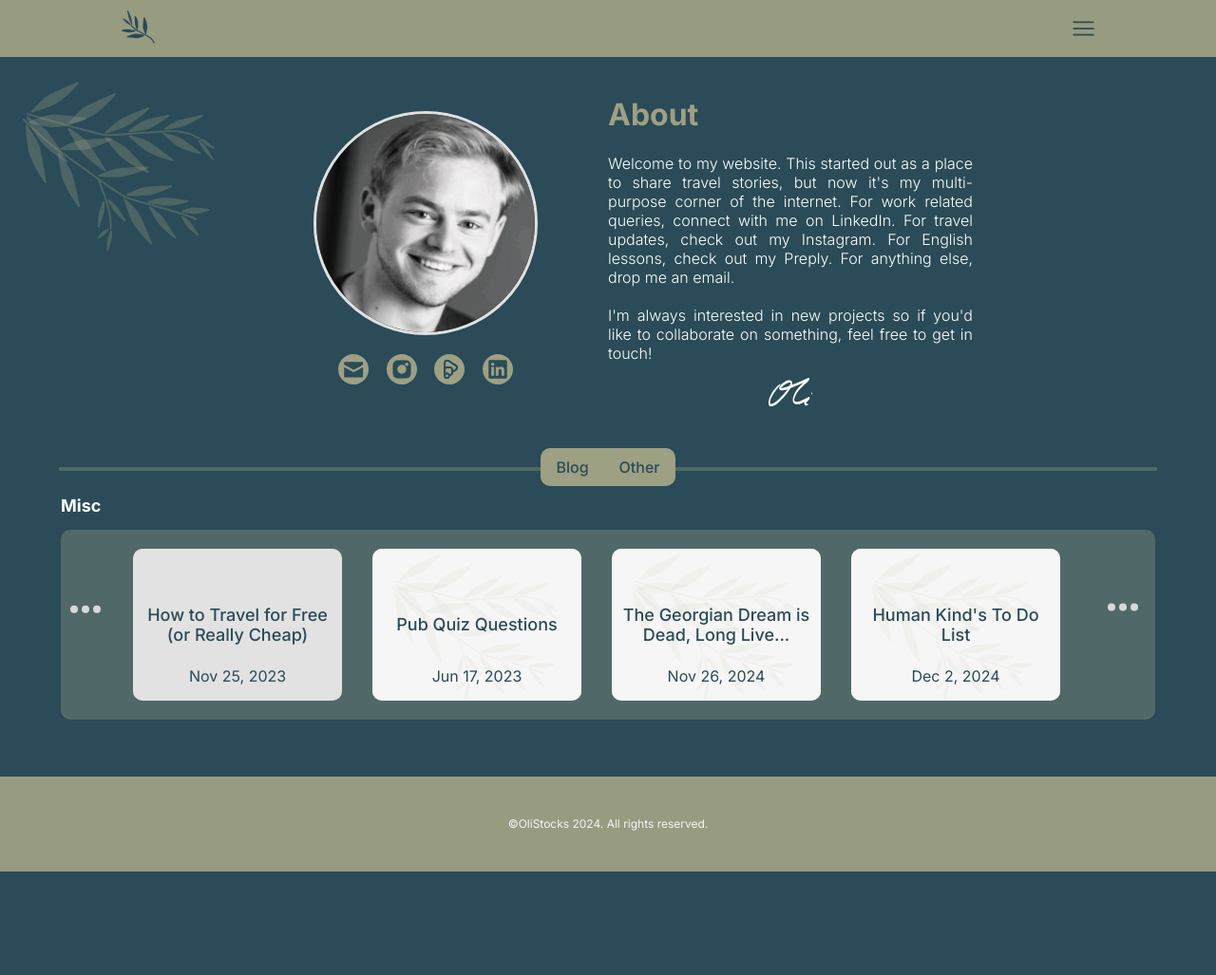
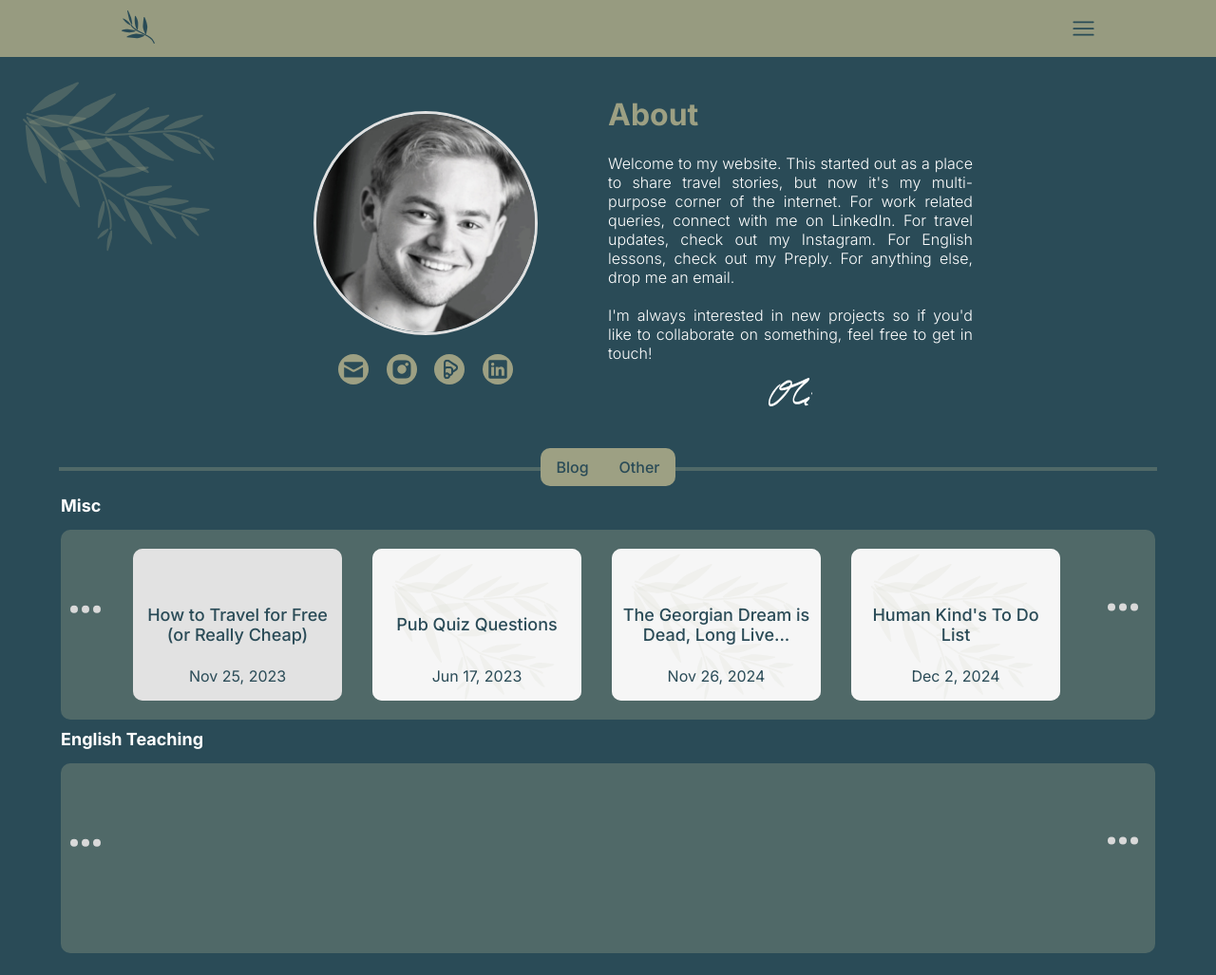
Before and after one commit to Spoyl/spoyl.github.io, a plain HTML site: page index.html in a window 1280 px wide. Shown: the top 1027 px of the page at 95% size. Before the commit the page ends 918 px from the top, so only its background shows below. Drawn offline with Linux system fonts and the light colour scheme; grey boxes are pictures that could not be loaded.

Commit message:
Revert "rm browse section"
This reverts commit af6c1a091482b130f16c019fb2206c14c3883ff5.

```diff
--- a/index.html
+++ b/index.html
@@ -186,6 +186,44 @@
               </button>
           </div>
         </div>
+        <div class="category">
+          <h2>English Teaching</h2>
+          <div class="scroll-bar">
+            <button class="prev">
+            <svg width="52" height="19" viewBox="-4 -2 52 19" fill="none" xmlns="http://www.w3.org/2000/svg">
+              <g>
+              <ellipse cx="10" cy="4" rx="4" ry="4" fill="#D9D9D9"/>
+              </g>
+              <g>
+              <ellipse cx="34" cy="4" rx="4" ry="4" fill="#D9D9D9"/>
+              </g>
+              <g>
+              <ellipse cx="22" cy="4" rx="4" ry="4" fill="#D9D9D9"/>
+              </g>
+              </svg>
+            </button>
+            <div class="blog-window">
+
+            </div>
+            <button class="next">
+              <svg  width="52" height="19" viewBox="4 -2 52 19" fill="none" xmlns="http://www.w3.org/2000/svg">
+                <g>
+                  <ellipse cx="10" cy="4" rx="4" ry="4" fill="#D9D9D9"/>
+                </g>
+                <g>
+                <ellipse cx="34" cy="4" rx="4" ry="4" fill="#D9D9D9"/>
+                </g>
+                <g>
+                <ellipse cx="22" cy="4" rx="4" ry="4" fill="#D9D9D9"/>
+                </g>
+                </svg>
+              </button>
+          </div>
+        </div>
+      </article>
+      <article class="bodytext" id="project-search">
+
+
       </article>
     </section>
     </main>
```
